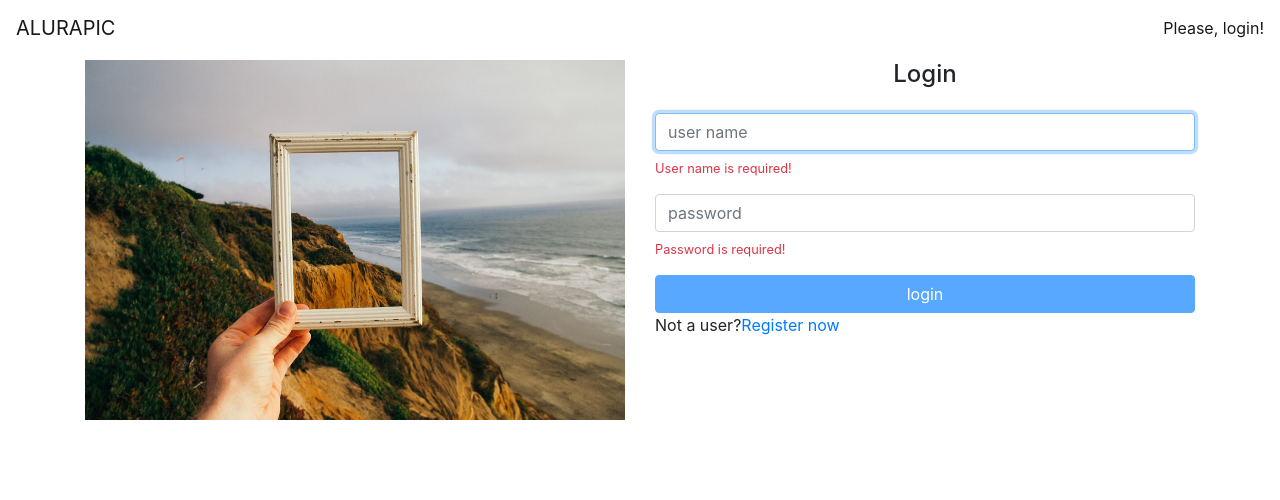
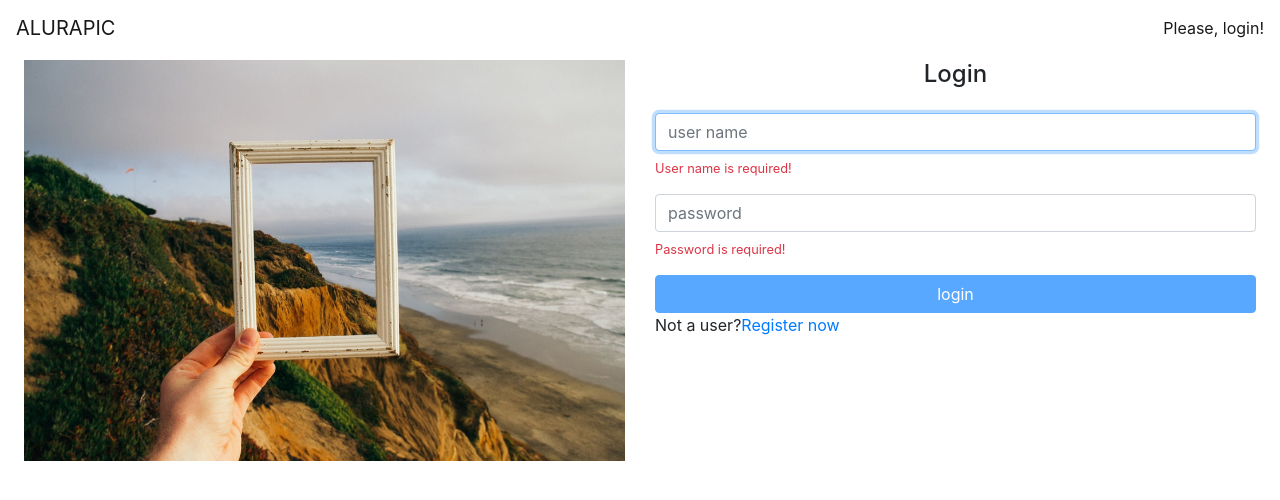
Before and after one commit to ThiagoMoraes21/alurapic, an Angular app: page / in a window 1280 px wide. Shown: the top 500 px of the page. Built offline with nearby package versions, Linux system fonts and the light colour scheme.

Commit message:
fix home component layout

```diff
--- a/src/app/home/home.component.html
+++ b/src/app/home/home.component.html
@@ -1,4 +1,4 @@
-<div class="container">
+<div class="custom-container">
     <div class="row">
         <div class="col-md-6 mb-2">
             <img class="img-fluid d-none d-sm-block"
--- /dev/null
+++ b/src/app/home/home.component.scss
@@ -0,0 +1,5 @@
+.custom-container {
+    padding-right: 1.5rem;
+    padding-left: 1.5rem;
+    width: 100%;
+}
--- a/src/app/home/home.component.ts
+++ b/src/app/home/home.component.ts
@@ -2,7 +2,8 @@ import { Component } from '@angular/core';
 
 
 @Component({
-    templateUrl: './home.component.html'
+    templateUrl: './home.component.html',
+    styleUrls: ['./home.component.scss']
 })
 export class HomeComponent {
 
```
